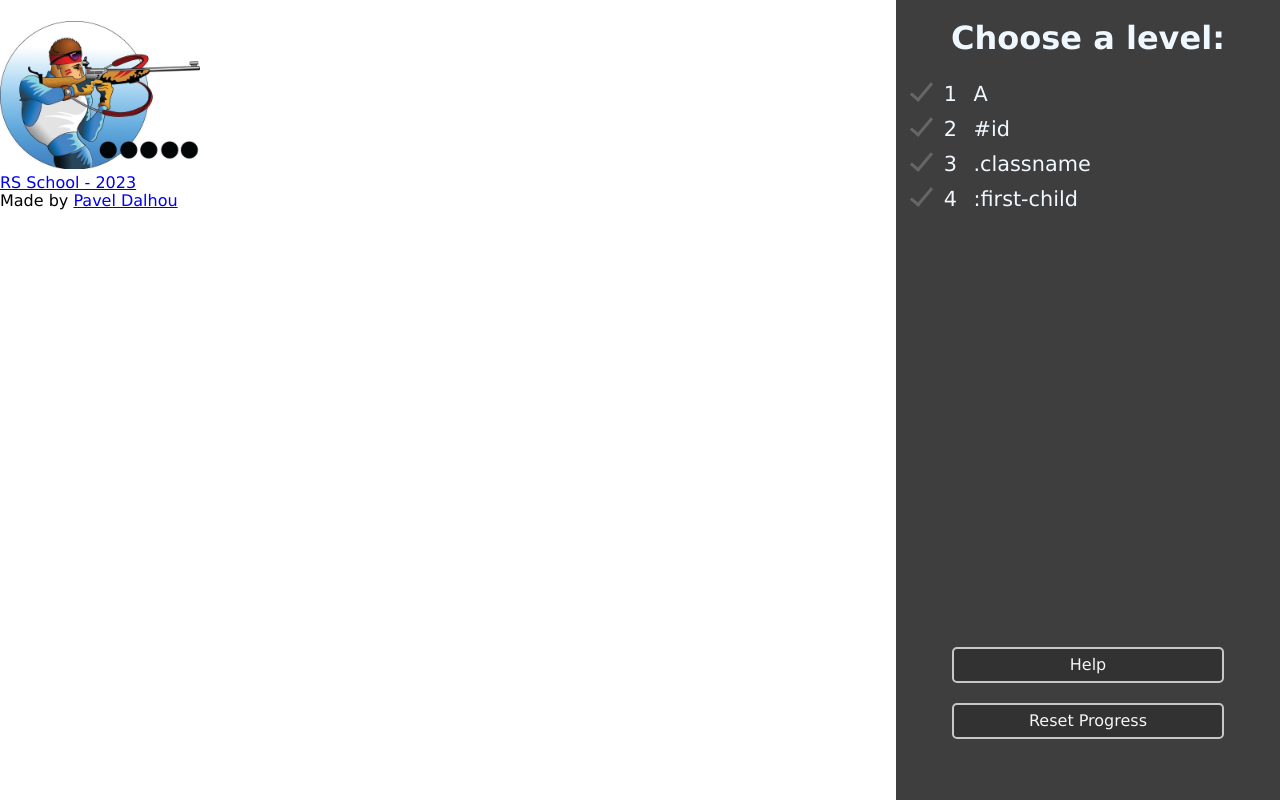
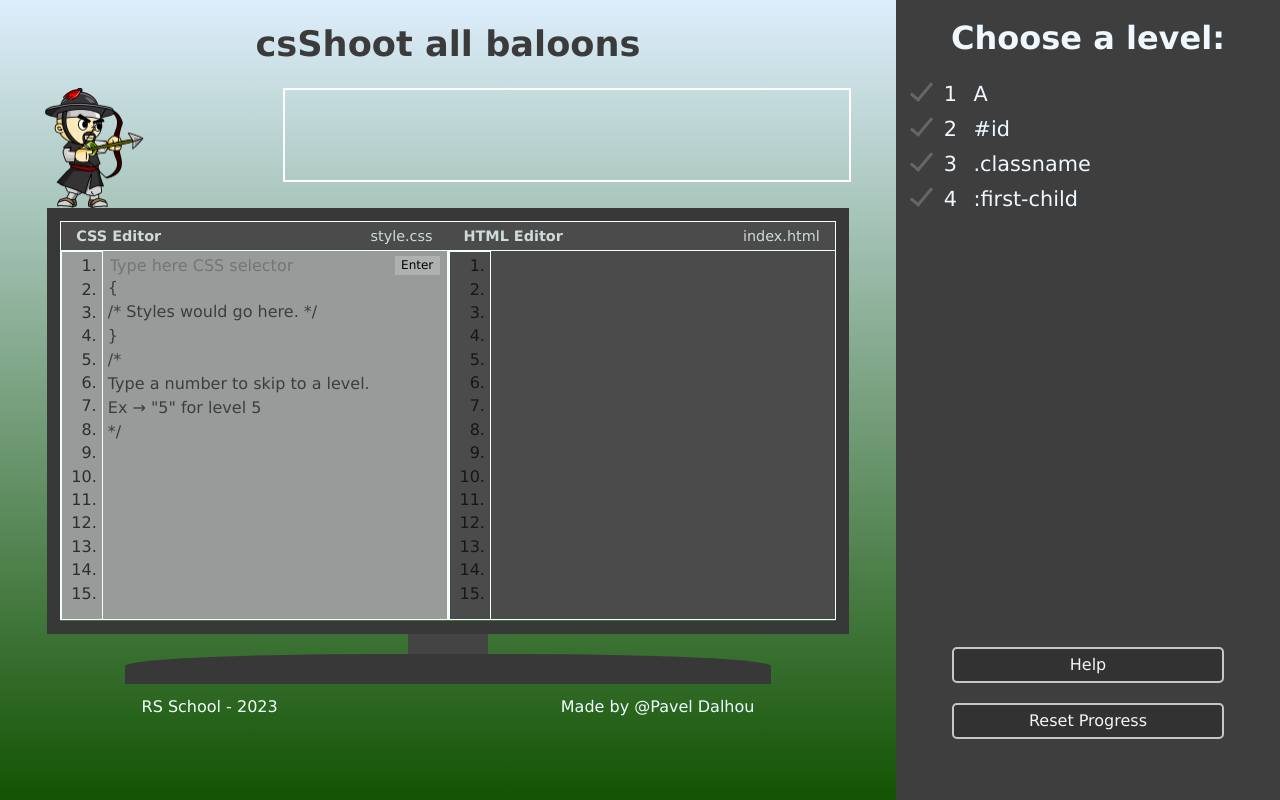
Before and after one commit to mamont79/rs-projects-2023q1, a website built with webpack: page src/index.html in a window 1280 px wide. Built offline with nearby package versions, Linux system fonts and the light colour scheme.

Commit message:
feat: add 90% of left-side

```diff
--- a/src/index.html
+++ b/src/index.html
@@ -15,23 +15,89 @@
   </head>
   <body class="wrapper">
     <div class="left-side">
-      <h1 class="task-title"></h1>
+      <h1 class="task-title">csShoot all baloons</h1>
       <div class="baloons">
-        <img
-          src="./img/1678261031_bogatyr-club-p-vintovka-biatlonista-foni-instagram-22.jpg"
-          class="baloon-shooter"
-          alt="biatlon shooter"
-        />
+        <img src="./img/archer-man.png" class="baloon-shooter" alt="biatlon shooter" />
         <div class="baloon-target"></div>
       </div>
-      <div class="work-place">
-        <div class="work-place-input"></div>
-        <div class="work-place-code"></div>
-        <footer class="footer">
-          <a class="footer-rss" href="https://rs.school/">RS School - 2023</a>
-          <div class="footer-author">Made by <a href="https://github.com/mamont79">Pavel Dalhou</a></div>
-        </footer>
+      <div class="work-place-pc">
+        <div class="work-place">
+          <div class="work-place-desc">
+            <div class="work-place-title">
+              <h3 class="editor-name">CSS Editor</h3>
+              <p class="file-name">style.css</p>
+            </div>
+            <div class="work-place-title">
+              <h3 class="editor-name">HTML Editor</h3>
+              <p class="file-name">index.html</p>
+            </div>
+          </div>
+          <div class="work-place-input">
+            <div class="string-numeric">
+              <ol class="numeric">
+                <li class="numer"></li>
+                <li class="numer"></li>
+                <li class="numer"></li>
+                <li class="numer"></li>
+                <li class="numer"></li>
+                <li class="numer"></li>
+                <li class="numer"></li>
+                <li class="numer"></li>
+                <li class="numer"></li>
+                <li class="numer"></li>
+                <li class="numer"></li>
+                <li class="numer"></li>
+                <li class="numer"></li>
+                <li class="numer"></li>
+                <li class="numer"></li>
+              </ol>
+            </div>
+            <div class="input-area">
+              <div class="input-row">
+                <input type="text" class="answer-input" placeholder="Type here CSS selector" />
+                <button class="enter-button">Enter</button>
+              </div>
+              <p class="string-description">{</p>
+              <p class="string-description">/* Styles would go here. */</p>
+              <p class="string-description">}</p>
+              <p class="string-description">/*</p>
+              <p class="string-description">Type a number to skip to a level.</p>
+              <p class="string-description">Ex → "5" for level 5</p>
+              <p class="string-description">*/</p>
+            </div>
+          </div>
+          <div class="work-place-code">
+            <div class="string-numeric">
+              <ol class="numeric">
+                <li class="numer"></li>
+                <li class="numer"></li>
+                <li class="numer"></li>
+                <li class="numer"></li>
+                <li class="numer"></li>
+                <li class="numer"></li>
+                <li class="numer"></li>
+                <li class="numer"></li>
+                <li class="numer"></li>
+                <li class="numer"></li>
+                <li class="numer"></li>
+                <li class="numer"></li>
+                <li class="numer"></li>
+                <li class="numer"></li>
+                <li class="numer"></li>
+              </ol>
+            </div>
+          </div>
+        </div>
+        <div class="pc-holder"></div>
+        <div class="pc-foot"></div>
       </div>
+
+      <footer class="footer">
+        <a class="footer-rss" href="https://rs.school/">RS School - 2023</a>
+        <div class="footer-author">
+          Made by <a href="https://github.com/mamont79" class="github-link">@Pavel Dalhou</a>
+        </div>
+      </footer>
     </div>
 
     <div class="right-side">
--- a/src/style.css
+++ b/src/style.css
@@ -1,5 +1,5 @@
 body {
-  background: rgb(255, 255, 255);
+  background-image: linear-gradient(#ddeefc, #135302);
   font-family: 'Lucida Sans', 'Lucida Sans Regular', 'Lucida Grande', 'Lucida Sans Unicode', Geneva, Verdana, sans-serif;
 }
 
@@ -11,9 +11,177 @@ body {
   width: 70%;
   height: 100vh;
 }
+.task-title {
+  font-size: 2.2em;
+  color: rgb(59, 59, 59);
+  text-align: center;
+}
+.baloons {
+  display: flex;
+  flex-direction: row;
+  justify-content: space-between;
+  margin: 0 auto;
+  width: 90%;
+  height: 120px;
+}
+.baloon-shooter {
+  width: 100px;
+  height: 120px;
+  transform: scale(-1, 1);
+}
+.baloon-target {
+  width: 70%;
+  height: 90px;
+  border: 2px solid white;
+}
+.work-place-pc {
+  margin: 0 auto;
+  width: 90%;
+  height: 480px;
+}
+.work-place {
+  display: flex;
+  flex-wrap: wrap;
+  width: calc(100% - 30px);
+  height: 400px;
+  margin: 0 auto;
+  border: 13px solid rgb(56, 56, 56);
+}
+.work-place-desc {
+  display: flex;
+  flex-wrap: nowrap;
+  justify-content: space-around;
+  width: calc(100% - 2px);
+  height: 7%;
+  background-color: rgb(75, 75, 75);
+  border: 1px solid azure;
+  border-bottom: 0;
+}
+.work-place-title {
+  display: flex;
+  flex-wrap: nowrap;
+  justify-content: space-between;
+  width: 46%;
+}
+.editor-name,
+.file-name {
+  width: auto;
+  margin: 0;
+  line-height: 28px;
+  vertical-align: middle;
+  color: azure;
+  font-size: 0.9em;
+  opacity: 0.8;
+}
 
-.baloon-shooter {
-  width: 200px;
+.work-place-input {
+  display: flex;
+  flex-wrap: nowrap;
+  width: calc(50% - 2px);
+  height: calc(93% - 4px);
+  background-color: rgb(153, 154, 154);
+  border: 1px solid azure;
+}
+.string-numeric {
+  width: 40px;
+  height: calc(100% - 1px);
+  border: 1px solid azure;
+}
+.numeric {
+  width: 35px;
+  margin: 0;
+}
+.numer {
+  margin-top: 5px;
+  opacity: 0.7;
+  font-size: 16px;
+}
+.input-area {
+  width: calc(99% - 40px);
+}
+.input-row {
+  margin-top: 5px;
+  margin-left: 5px;
+  width: calc(99% - 7px);
+  display: flex;
+  flex-wrap: nowrap;
+  justify-content: space-between;
+}
+.answer-input {
+  display: block;
+  height: 18px;
+  border: none;
+  outline: none;
+  background-color: rgb(153, 154, 154);
+  animation: input-anim 1s infinite;
+  color: rgb(50, 50, 50);
+}
+@keyframes input-anim {
+  from {
+    background-color: rgb(153, 154, 154);
+  }
+  to {
+    background-color: rgb(169, 169, 169);
+  }
+}
+.enter-button {
+  display: block;
+  height: 19px;
+  width: 45px;
+  font-size: 12px;
+  border: none;
+  background-color: rgb(175, 176, 176);
+  transition: all 0.5s;
+  cursor: pointer;
+}
+.enter-button:hover {
+  background-color: #888888;
+}
+.string-description {
+  font-size: 1em;
+  line-height: 24px;
+  width: 99%;
+  margin: 0 auto 0 5px;
+  opacity: 0.6;
+}
+
+.work-place-code {
+  width: calc(50% - 2px);
+  height: calc(93% - 4px);
+  background-color: rgb(75, 75, 75);
+  border: 1px solid azure;
+}
+.pc-holder {
+  margin: 0 auto;
+  width: 10%;
+  height: 20px;
+  background-color: rgb(68, 68, 68);
+}
+.pc-foot {
+  margin: 0 auto;
+  width: 80%;
+  height: 30px;
+  background-color: rgb(56, 56, 56);
+  border-radius: 40% 40% 0 0;
+}
+.footer {
+  display: flex;
+  flex-direction: row;
+  justify-content: space-around;
+  margin-top: 10px;
+}
+
+.footer-rss,
+.footer-author,
+.github-link {
+  text-decoration: none;
+  color: azure;
+  transition: all 0.4s;
+}
+
+.footer-rss:hover,
+.github-link:hover {
+  color: #bebebe;
 }
 
 .right-side {
```
Also changed, not shown: src/img/archer-man.png (added), src/img/archer-woman.png (added), 1 other file.
